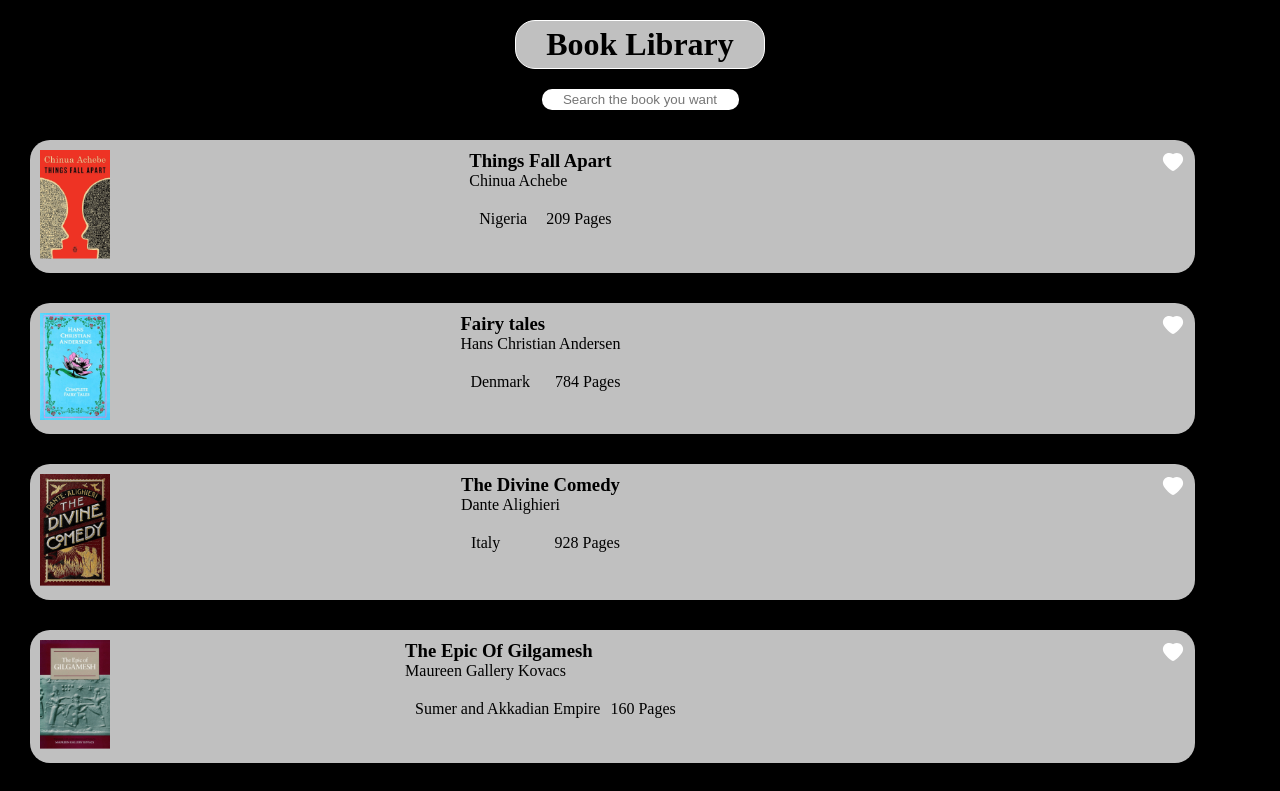
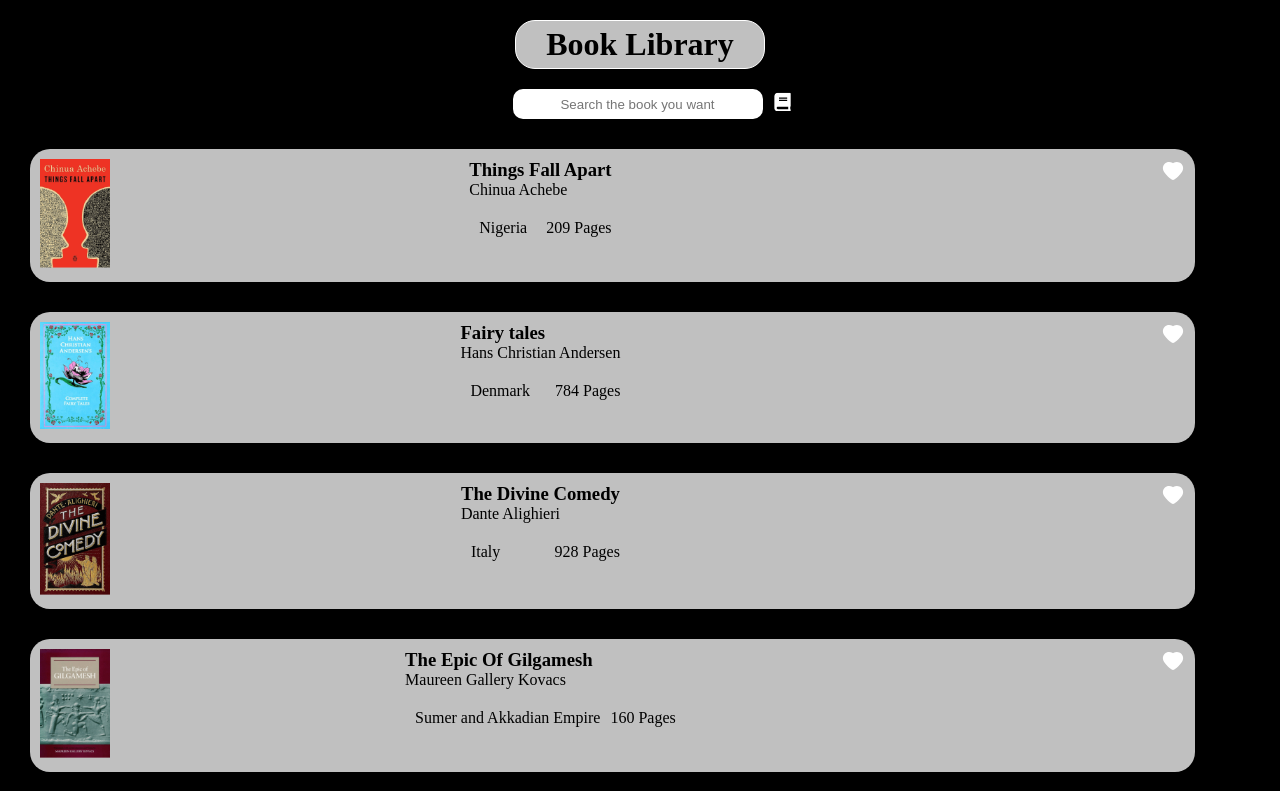
Before and after one commit to EhsanTheCoder98/Library, a React (Create React App) app: page / in a window 1280 px wide. Shown: the top 791 px of the page. Built offline with nearby package versions, Linux system fonts and the light colour scheme.

Commit message:
all done

```diff
--- a/src/components/Book.jsx
+++ b/src/components/Book.jsx
@@ -1,9 +1,19 @@
 import React, { useState } from "react";
-import { books } from "../constants/mockData";
+import { books as allBooks } from "../constants/mockData";
 import Library from "./Library";
 import styles from "./Book.module.css";
+import { FaBook } from "react-icons/fa"
 
 const Book = () => {
+  const [books,setBooks] = useState(allBooks);
+  const bookSearchHandler = () => {
+    if(search){
+      const newBooks = allBooks.filter(book=>book.title.toLowerCase().includes(search));
+      setBooks(newBooks);
+    }else{
+      setBooks(allBooks);
+    }
+  }
   const [search, setSearch] = useState("");
   const searchHandler = (event) => {
     setSearch(event.target.value.toLowerCase());
@@ -17,15 +27,19 @@ const Book = () => {
       setLiked([...liked, book]);
     }
   };
-  const searchedBook = search.includes(books)
   return (
     <>
+      <div className={styles.search}>
       <input
         type="text"
         value={search}
         onChange={searchHandler}
         placeholder="Search the book you want"
       />
+      <button onClick={bookSearchHandler} >
+        <FaBook />
+      </button>
+      </div>
       <div className={styles.container}>
         <div className={styles.booksContainer}>
           {books.map((item) => (
--- a/src/components/Book.module.css
+++ b/src/components/Book.module.css
@@ -24,3 +24,29 @@
     width: 50px;
     padding-right: 30px;
 }
+.search {
+    display: flex;
+    justify-content: center;
+    margin-left: 30px;
+}
+.search button {
+    margin-left: 5px;
+    width: 30px;
+    height: 30px;
+    background:none;
+    color: white;
+    border: none;
+    cursor: pointer;
+    scale: 1.4;
+    transition: all .1s ease;
+}
+.search button:hover{
+    scale: 1.7;
+}
+.search input {
+    outline: none;
+    border:none;
+    border-radius: 10px;
+    width: 250px;
+    text-align: center;
+}
--- a/src/components/Layout.module.css
+++ b/src/components/Layout.module.css
@@ -11,13 +11,3 @@
     background-color: silver;
     width: fit-content;
 }
-
-.container input {
-    margin: 0 auto;
-    display: block;
-    border:none;
-    padding: 3px 10px;
-    text-align: center;
-    outline: none;
-    border-radius: 10px;
-}
```
